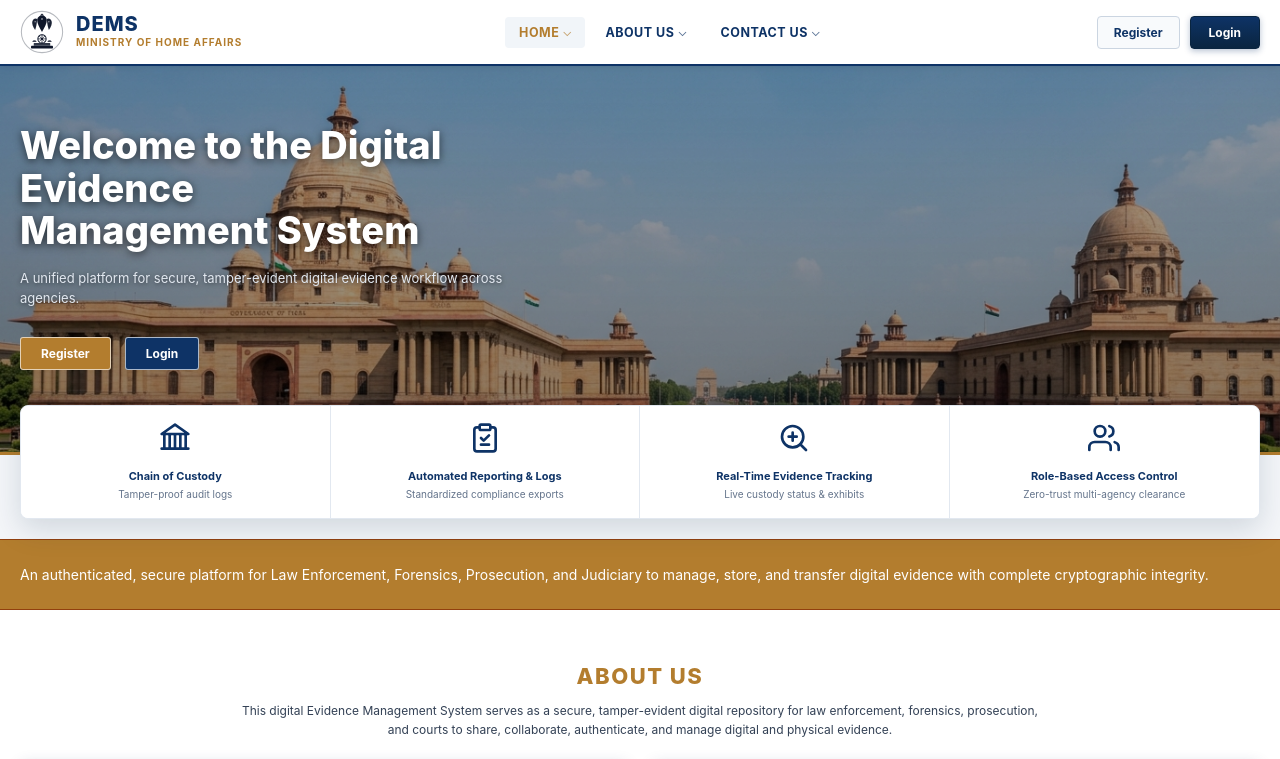
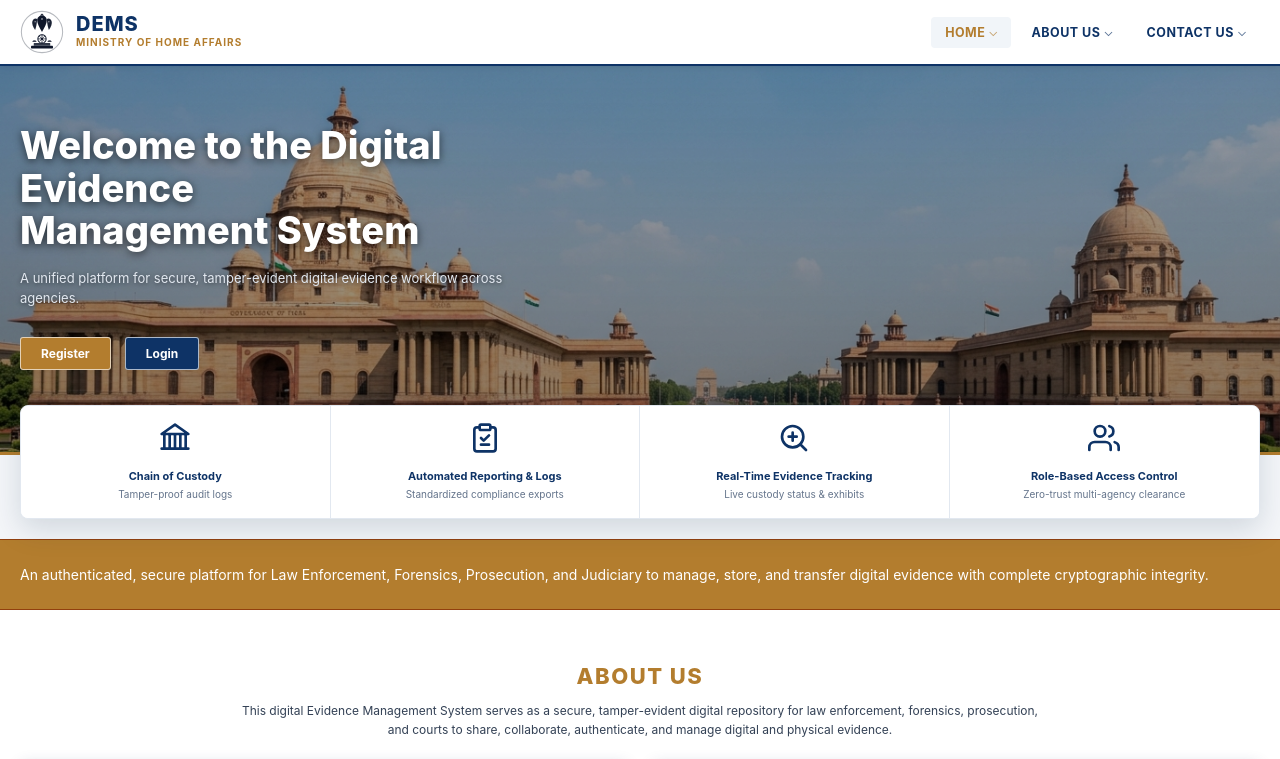
Before and after one commit to nakulanil/CICADA, a React (Vite) app in the folder frontend/my-react-app/: page / in a window 1280 px wide. Shown: the top 759 px of the page. Built offline with nearby package versions, Linux system fonts and the light colour scheme.

Commit message:
Remove duplicate landing action buttons

```diff
--- a/frontend/my-react-app/src/components/Navbar.jsx
+++ b/frontend/my-react-app/src/components/Navbar.jsx
@@ -11,11 +11,8 @@ import NationalEmblem from './NationalEmblem'
 export default function Navbar({
   activePage = 'home',
   onNavClick,
-  onOpenLogin,
-  onOpenRegister,
 }) {
   const navigate = useNavigate()
-  const isDashboard = activePage === 'dashboard'
 
   const handleScrollTo = (sectionId) => {
     if (onNavClick) {
@@ -68,25 +65,6 @@ export default function Navbar({
             </button>
           </div>
 
-          {/* Action Buttons (Hover & Click Animated) */}
-          {!isDashboard && (
-            <div className="nav-action-buttons">
-              <button
-                type="button"
-                className="btn-animated btn-nav-register"
-                onClick={() => (onOpenRegister ? onOpenRegister() : navigate('/register'))}
-              >
-                Register
-              </button>
-              <button
-                type="button"
-                className="btn-animated btn-nav-login"
-                onClick={() => (onOpenLogin ? onOpenLogin() : navigate('/login'))}
-              >
-                Login
-              </button>
-            </div>
-          )}
         </div>
       </nav>
     </header>
```
